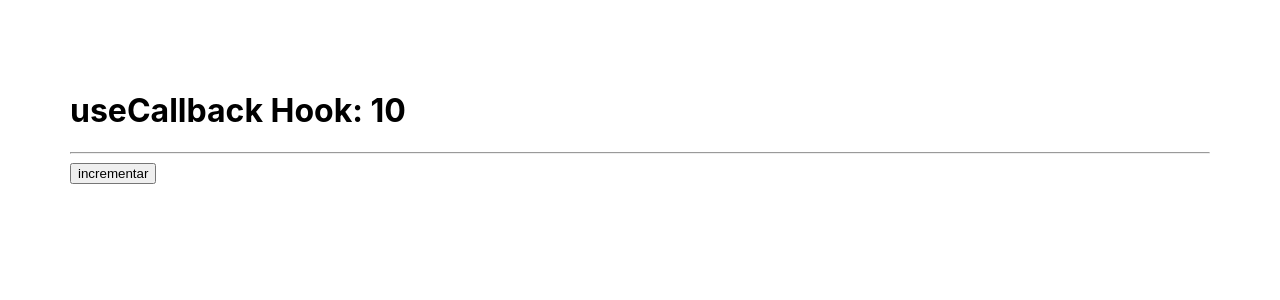
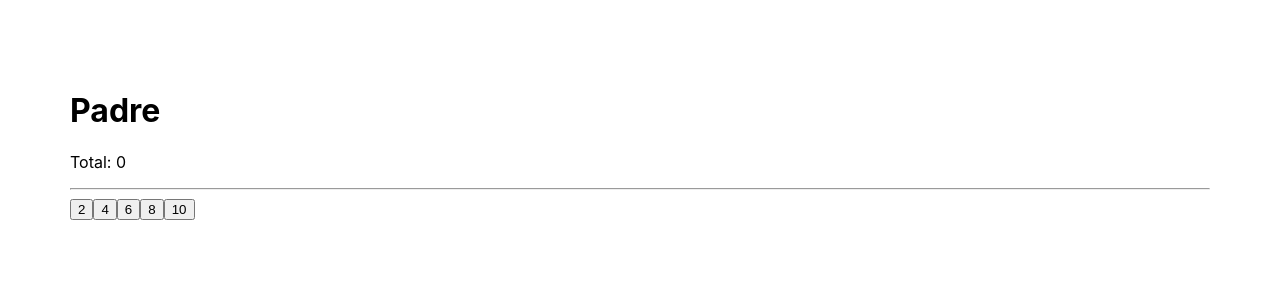
Before and after one commit to Sergioeabarcaf/hook-app, a React (Create React App) app: page / in a window 1280 px wide. Shown: the top 300 px of the page. Built offline with nearby package versions, Linux system fonts and the light colour scheme; the HTML template or start-up script is replaced by a standard one.

Commit message:
FEAT: work using useCallback and Rect.memo

```diff
--- /dev/null
+++ b/src/components/tareaMemo/Hijo.tsx
@@ -0,0 +1,21 @@
+import React, { memo } from 'react';
+import '../useEffect/SimpleForm.css';
+
+interface HijoProps {
+  numero: number
+  incrementar: Function
+}
+
+export const Hijo = memo(({ numero, incrementar }: HijoProps) => {
+
+  console.log('  Me volví a generar :(  ');
+
+  return (
+    <button
+      className="btn btn-primary mr-3"
+      onClick={() => incrementar(numero)}
+    >
+      {numero}
+    </button>
+  )
+});
--- /dev/null
+++ b/src/components/tareaMemo/Padre.tsx
@@ -0,0 +1,38 @@
+import React, { useState, useCallback } from 'react'
+import { Hijo } from './Hijo'
+import '../useEffect/SimpleForm.css';
+
+export const Padre = () => {
+
+  const numeros = [2, 4, 6, 8, 10];
+  const [valor, setValor] = useState(0);
+
+  // const incrementar = (num: number) => {
+  //   setValor(valor + num)
+  // };
+
+  const incrementar = useCallback(( factor: number ) => {
+      setValor( v => v + factor)
+    },[ setValor ])
+
+
+
+  return (
+    <div>
+      <h1>Padre</h1>
+      <p> Total: {valor} </p>
+      <hr />
+
+      {
+        numeros.map(n => (
+          <Hijo
+            key={n}
+            numero={n}
+            incrementar={incrementar}
+          />
+        ))
+      }
+      {/* <Hijo /> */}
+    </div>
+  )
+}
--- a/src/index.tsx
+++ b/src/index.tsx
@@ -13,11 +13,12 @@
 // import { LayoutEffect } from './components/useLayoutEffect/LayoutEffect';
 // import { Memorize } from './components/memos/Memorize';
 // import { MemoHook } from './components/memos/MemoHook';
-import { CallbackHook } from './components/memos/CallbackHook';
+// import { CallbackHook } from './components/memos/CallbackHook';
+import { Padre } from './components/tareaMemo/Padre';
 
 ReactDOM.render(
   <React.StrictMode>
-    <CallbackHook />
+    <Padre />
   </React.StrictMode>,
   document.getElementById('root')
 );
```
